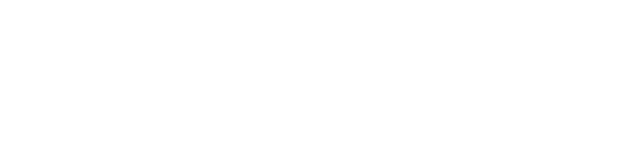
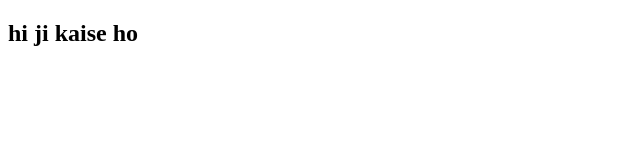
Before and after one commit to aman90909090/test1, a plain HTML site: page index.html in a window 1280 px wide. Shown: the whole page, without its empty margins (0-640 px from the left). Drawn offline with Linux system fonts and the light colour scheme.

Commit message:
second branch

```diff
--- a/index.html
+++ b/index.html
@@ -6,6 +6,6 @@
     <title>Document</title>
 </head>
 <body>
-
+    <h2>hi ji kaise ho</h2>
 </body>
 </html>
```
